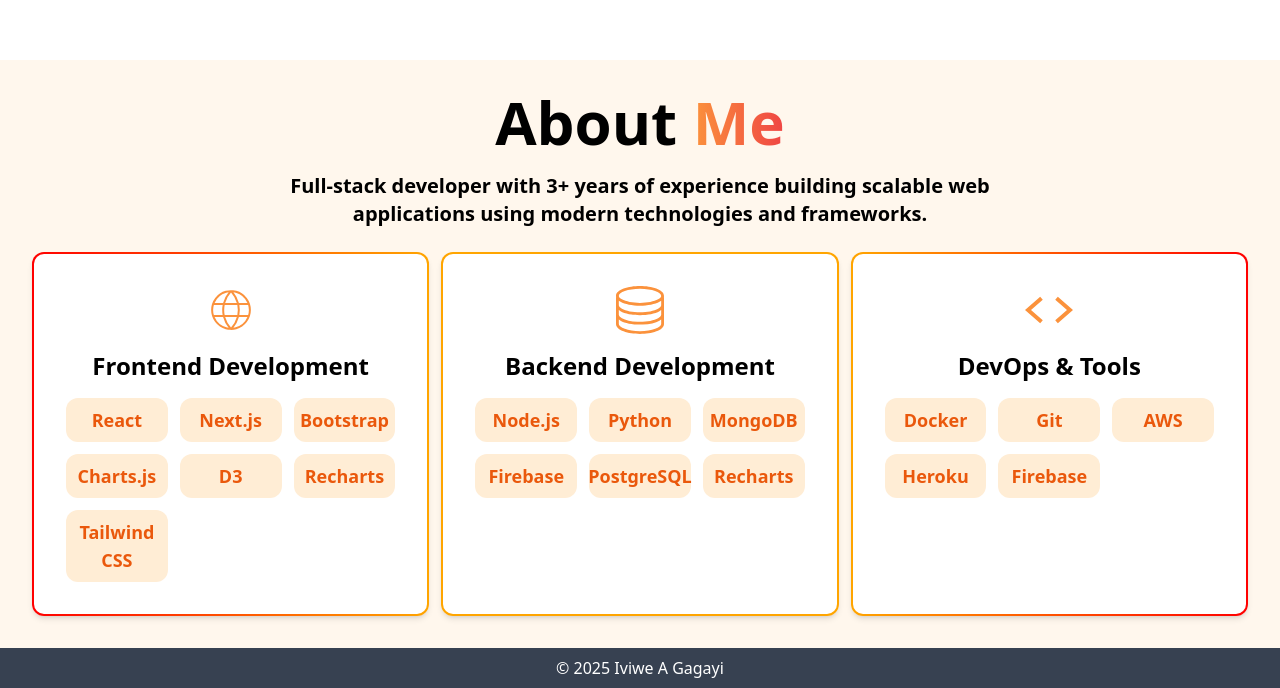
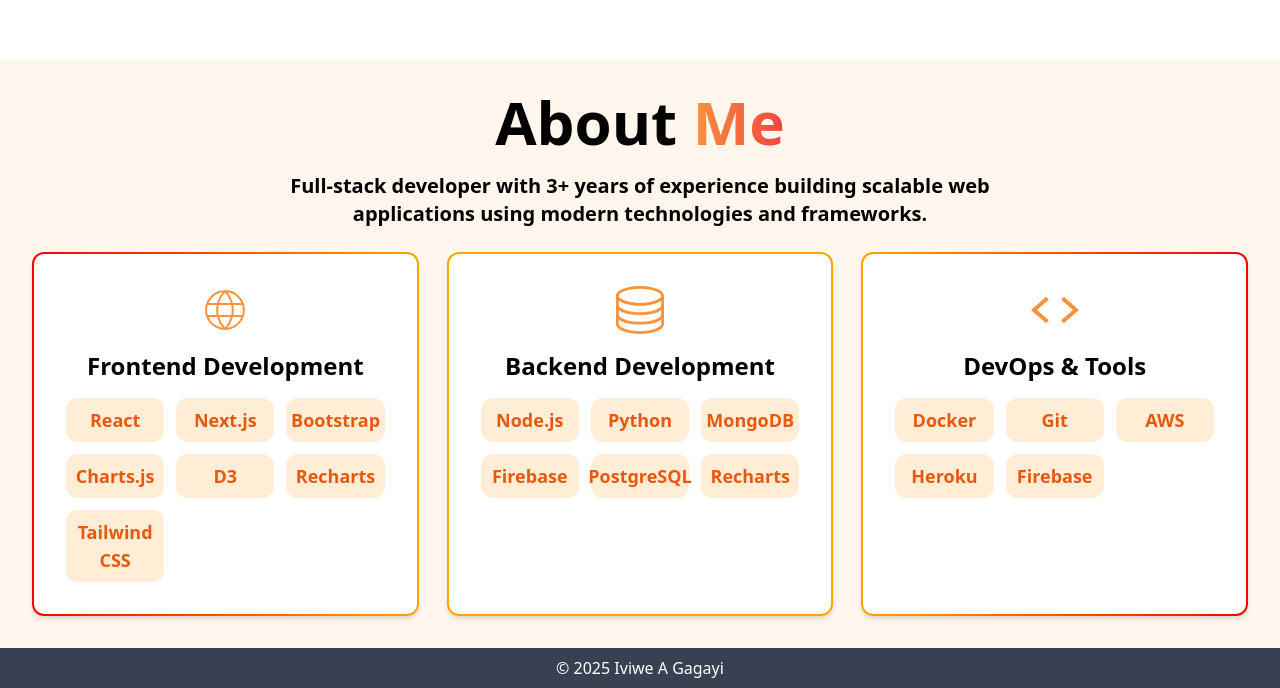
Before and after one commit to Iviwe-Gagayi/portfolio, a React (Create React App) app: page / in a window 1280 px wide. Shown: the part 740-1428 px from the top of the page. Built offline with nearby package versions, Linux system fonts and the light colour scheme.

Commit message:
Increased gap between skill squares

```diff
--- a/src/About.js
+++ b/src/About.js
@@ -26,7 +26,7 @@
       </div>
 
       {/* Skills Grid */}
-      <div className="grid grid-cols-1 md:grid-cols-3 gap-3 mt-1">
+      <div className="grid grid-cols-1 md:grid-cols-3 gap-7 mt-1">
 
         {/* Frontend */}
         <div
```
